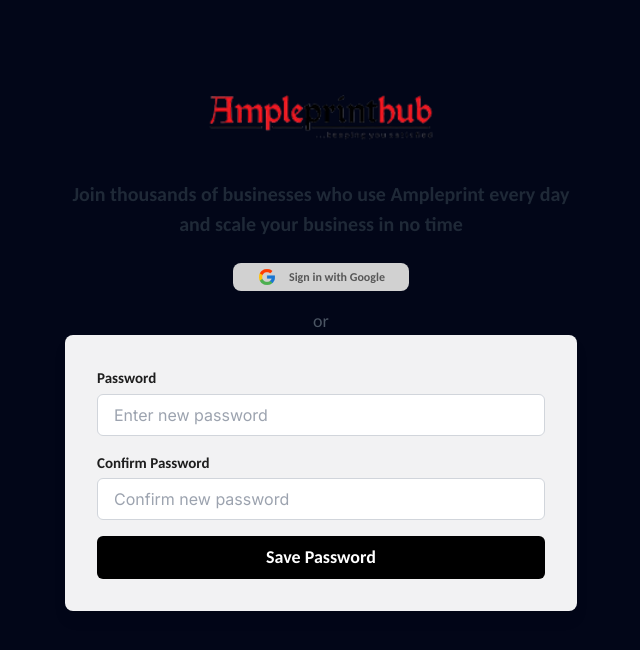
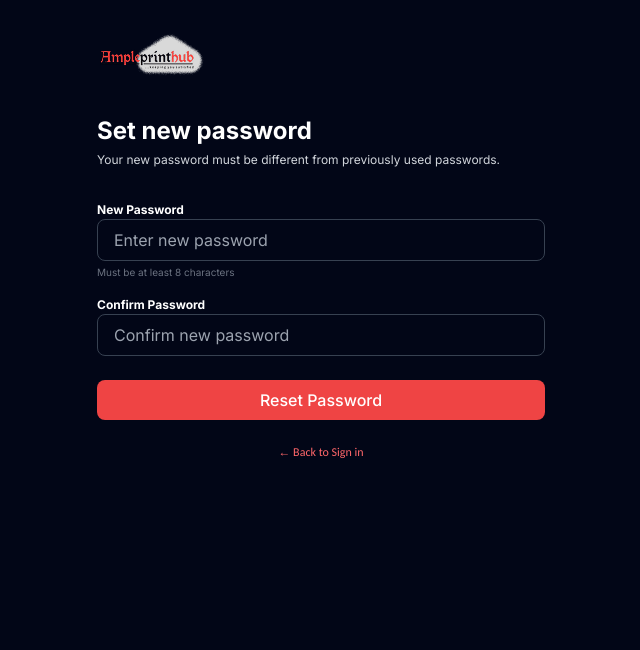
Before and after one commit to Dev-JoyA/ample--print-frontend, a Next.js app: page /auth/reset-password in a window 1280 px wide. Shown: the top 650 px of the page, without its empty margins (319-959 px from the left). Built offline with nearby package versions, Linux system fonts and the light colour scheme; a web font is replaced by a local one.

Commit message:
customer brief endpoint added

```diff
--- /dev/null
+++ b/src/app/auth/check-email/page.js
@@ -0,0 +1,57 @@
+// app/check-email/page.tsx
+import Link from "next/link";
+import Button from '@/components/ui/Button';
+
+const CheckEmailPage = () => {
+    return (
+        <div className="min-h-screen bg-slate-950 text-[#FFFFFF] pl-[4rem] pr-[4rem] pb-[3rem] flex flex-col">
+            <div className="max-w-md w-full mx-auto py-8 flex flex-col gap-8">
+                <div>
+                    <img className="" src="/images/logo/logo.png" alt="Logo" />
+                </div>
+                <div>
+                    <div className="mb-8 text-center">
+                        <div className="flex justify-center mb-4">
+                            <div className="w-16 h-16 bg-red-600/20 rounded-full flex items-center justify-center">
+                                <span className="text-4xl">✉️</span>
+                            </div>
+                        </div>
+                        <h1 className="font-inter font-[700] text-[24px] leading-[25px]">Check your email</h1>
+                        <p className="text-gray-300 text-[12px] pt-2">
+                            We've sent a password reset link to<br />
+                            <span className="text-white font-semibold">user@example.com</span>
+                        </p>
+                    </div>
+                    <div>
+                        <div className="flex justify-center mt-6 w-full">
+                            <Button variant="primary" size="md" className="w-full !justify-center">
+                                Open email app
+                            </Button>
+                        </div>
+
+                        <div className="flex items-center justify-center gap-4 mt-6 w-full">
+                            <span className="h-px flex-1 bg-gray-600"></span>
+                            <p className="text-gray-400 text-sm whitespace-nowrap">
+                                Didn't receive the email?
+                            </p>
+                            <span className="h-px flex-1 bg-gray-600"></span>
+                        </div>
+
+                        <div className="flex flex-col gap-3 mt-6">
+                            <Button variant="secondary" size="md" className="w-full !justify-center">
+                                Click to resend
+                            </Button>
+                        </div>
+                    </div>
+                    <p className="font-carlito text-sm sm:text-xs flex justify-center text-gray-600 mt-6">
+                        <Link href="/sign-in" className="text-[#FF676A] hover:underline flex items-center gap-1">
+                            ← Back to Sign in
+                        </Link>
+                    </p>
+               </div>
+            </div>
+        </div>
+    );
+}
+
+export default CheckEmailPage;
--- a/src/app/auth/forgot-password/page.js
+++ b/src/app/auth/forgot-password/page.js
@@ -1,95 +1,51 @@
-"use client"
-import { useState } from "react";
-import { useRouter } from "next/navigation";
-import Header from "../../ui/components/Header";
+// app/forgot-password/page.tsx
 import Link from "next/link";
+import Button from '@/components/ui/Button';
 
-const Page = () => {
-  const [formData, setFormData] = useState({
-    email: "",
-  });
-  const [isLoading, setIsLoading] = useState(false);
-  const [error, setError] = useState("");
-  const router = useRouter();
-
-  const handleChange = (e) => {
-    const { name, value } = e.target;
-    setFormData(prev => ({
-      ...prev,
-      [name]: value
-    }));
-  };
-
-  const handleSubmit = async (e) => {
-    e.preventDefault();
-    setIsLoading(true);
-    setError("");
-
-    try {
-      const response = await fetch("http://localhost:4001/auth/forgot-password", {
-        method: "POST",
-        headers: {
-          "Content-Type": "application/json"
-        },
-        body: JSON.stringify(formData)
-      });
-      const data = await response.json();
-      if (!response.ok) {
-        setError(data.message || "Forgot password failed");
-        setIsLoading(false);
-        return;
-      }
-      setFormData({
-        email: "",
-      });
-      setError(data.message || "password reset link sent");
-
-    } catch (error) {
-      console.error("Cannot fetch:", error);
-      setError(error.message || "Network error");
-    } finally {
-      setIsLoading(false);
-    }
-  };
-
+const ForgotPasswordPage = () => {
     return (
-    <div className="min-h-screen flex flex-col items-center justify-center p-4 sm:p-6 md:p-8 mt-[-100px]">
-        <Header isLoading={isLoading} />
-        {/* Content */}
-        <div className="w-full max-w-lg rounded-lg p-6 sm:p-8 bg-white/95 backdrop-blur-sm shadow-lg">
-            <div className="flex flex-col items-center">
-            <form onSubmit={handleSubmit} className="w-full flex flex-col gap-4">
-                {error && (
-                <div className={`text-sm text-center ${error.includes("successful") ? "text-green-500" : "text-red-500"}`}>
-                    {error}
+        <div className="min-h-screen bg-slate-950 text-[#FFFFFF] pl-[4rem] pr-[4rem] pb-[3rem] flex flex-col">
+            <div className="max-w-md w-full mx-auto py-8 flex flex-col gap-8">
+                <div>
+                    <img className="" src="/images/logo/logo.png" alt="Logo" />
                 </div>
-                )}
-                <div className="flex flex-col gap-1">
-                <label className="font-carlito text-[15px] font-[600] text-[#1E1E1E]">
-                    Email
-                </label>
+                <div>
+                    <div className="mb-8">
+                        <h1 className="font-inter font-[700] text-[24px] leading-[25px]">Forgot Password?</h1>
+                        <p className="text-gray-300 text-[12px] pt-2">
+                            No worries! Enter your email and we'll send you reset instructions.
+                        </p>
+                    </div>
+                    <div>
+                        <div className="flex flex-col gap-4">
+                            <div className="flex flex-col">
+                                <label className="font-bold text-[12px]" htmlFor="email">Email Address</label>
                                 <input
+                                    className="bg-slate-950 border border-gray-700 rounded-lg px-4 py-2 focus:outline-none focus:ring-2 focus:ring-gray-600"
                                     type="email"
+                                    id="email"
                                     name="email"
                                     placeholder="Enter your email"
-                    value={formData.email}
-                    onChange={handleChange}
                                     required
-                    className="px-4 py-2 border border-gray-300 rounded-md focus:outline-none focus:ring-2 focus:ring-blue-500"
                                 />
                             </div>
-                <button
-                type="submit"
-                disabled={isLoading}
-                className="px-6 py-2 bg-[#000000] text-white font-carlito text-[18px] font-[600] rounded-md hover:bg-blue-700 transition disabled:opacity-50"
-                >
-                {isLoading ? "Sending..." : "Send Reset Link"}
-                </button>
-            </form>
+                        </div>
+
+                        <div className="flex justify-center mt-6 w-full">
+                            <Button variant="primary" size="md" className="w-full !justify-center">
+                                Reset Password
+                            </Button>
+                        </div>
+                    </div>
+                    <p className="font-carlito text-sm sm:text-xs flex justify-center text-gray-600 mt-6">
+                        <Link href="/sign-in" className="text-[#FF676A] hover:underline flex items-center gap-1">
+                            ← Back to Sign in
+                        </Link>
+                    </p>
                </div>
             </div>
         </div>
     );
-};
+}
 
-export default Page;
+export default ForgotPasswordPage;
--- a/src/app/auth/reset-password/page.js
+++ b/src/app/auth/reset-password/page.js
@@ -1,115 +1,65 @@
-"use client"
-import { useState } from "react";
-import { useRouter } from "next/navigation";
-import Header from "../../ui/components/Header";
+// app/reset-password/page.tsx
 import Link from "next/link";
+import Button from '@/components/ui/Button';
 
-const Page = () => {
-  const [formData, setFormData] = useState({
-    password: "",
-    confirmPassword: ""
-  });
-  const [isLoading, setIsLoading] = useState(false);
-  const [error, setError] = useState("");
-  const router = useRouter();
-
-  const handleChange = (e) => {
-    const { name, value } = e.target;
-    setFormData(prev => ({
-      ...prev,
-      [name]: value
-    }));
-  };
-
-  const handleSubmit = async (e) => {
-    e.preventDefault();
-    setIsLoading(true);
-    setError("");
-
-    try {
-      const response = await fetch("http://localhost:4001/auth/reset-password", {
-        method: "POST",
-        headers: {
-          "Content-Type": "application/json"
-        },
-        body: JSON.stringify(formData)
-      });
-      const data = await response.json();
-      if (!response.ok) {
-        setError(data.message || "Reset password failed");
-        setIsLoading(false);
-        return;
-      }
-      setFormData({
-        password: "",
-        confirmPassword: ""
-      });
-      setError(data.message || "Reset password successful");
-      setTimeout(() => {
-        router.push("/sign-in");
-      }, 1500);
-    } catch (error) {
-      console.error("Cannot fetch:", error);
-      setError(error.message || "Network error");
-    } finally {
-      setIsLoading(false);
-    }
-  };
-
+const ResetPasswordPage = () => {
     return (
-    <div className="min-h-screen flex flex-col items-center justify-center p-4 sm:p-6 md:p-8 mt-[-100px]">
-        <Header isLoading={isLoading} />
-        {/* Content */}
-        <div className="w-full max-w-lg rounded-lg p-6 sm:p-8 bg-white/95 backdrop-blur-sm shadow-lg">
-            <div className="flex flex-col items-center">
-            <form onSubmit={handleSubmit} className="w-full max-w-md flex flex-col gap-4">
-                {error && (
-                <div className={`text-sm text-center ${error.includes("successful") ? "text-green-500" : "text-red-500"}`}>
-                    {error}
+        <div className="min-h-screen bg-slate-950 text-[#FFFFFF] pl-[4rem] pr-[4rem] pb-[3rem] flex flex-col">
+            <div className="max-w-md w-full mx-auto py-8 flex flex-col gap-8">
+                <div>
+                    <img className="" src="/images/logo/logo.png" alt="Logo" />
                 </div>
-                )}
-                <div className="flex flex-col gap-1">
-                <label className="font-carlito text-[15px] font-[600] text-[#1E1E1E]">
-                    Password
-                </label>
+                <div>
+                    <div className="mb-8">
+                        <h1 className="font-inter font-[700] text-[24px] leading-[25px]">Set new password</h1>
+                        <p className="text-gray-300 text-[12px] pt-2">
+                            Your new password must be different from previously used passwords.
+                        </p>
+                    </div>
+                    <div>
+                        <div className="flex flex-col gap-4">
+                            <div className="flex flex-col">
+                                <label className="font-bold text-[12px]" htmlFor="new-password">New Password</label>
                                 <input
+                                    className="bg-slate-950 border border-gray-700 rounded-lg px-4 py-2 focus:outline-none focus:ring-2 focus:ring-gray-600"
                                     type="password"
-                    id="password"
-                    name="password"
+                                    id="new-password"
+                                    name="new-password"
                                     placeholder="Enter new password"
-                    value={formData.password}
-                    onChange={handleChange}
                                     required
-                    className="px-4 py-2 border border-gray-300 rounded-md focus:outline-none focus:ring-2 focus:ring-blue-500"
+                                />
+                                <p className="text-gray-500 text-[10px] mt-1">
+                                    Must be at least 8 characters
+                                </p>
+                            </div>
+                            <div className="flex flex-col">
+                                <label className="font-bold text-[12px]" htmlFor="confirm-password">Confirm Password</label>
+                                <input
+                                    className="bg-slate-950 border border-gray-700 rounded-lg px-4 py-2 focus:outline-none focus:ring-2 focus:ring-gray-600"
+                                    type="password"
+                                    id="confirm-password"
+                                    name="confirm-password"
+                                    placeholder="Confirm new password"
+                                    required
                                 />
                             </div>
-                <div className="flex flex-col gap-1">
-                <label className="font-carlito text-[15px] font-[600] text-[#1E1E1E]">
-                    Confirm Password
-                </label>
-                <input
-                    type="password"
-                    id="confirm-password"
-                    name="confirmPassword"
-                    placeholder="Confirm new password"
-                    value={formData.confirmPassword}
-                    onChange={handleChange}
-                    required
-                    className="px-4 py-2 border border-gray-300 rounded-md focus:outline-none focus:ring-2 focus:ring-blue-500"
-                />
                         </div>
-                <button
-                type="submit"
-                disabled={isLoading}
-                className="px-6 py-2 bg-[#000000] text-white font-carlito text-[18px] font-[600] rounded-md hover:bg-blue-700 transition disabled:opacity-50"
-                >
-                {isLoading ? "Setting..." : "Save Password"}
-                </button>
-            </form>
+
+                        <div className="flex justify-center mt-6 w-full">
+                            <Button variant="primary" size="md" className="w-full !justify-center">
+                                Reset Password
+                            </Button>
+                        </div>
+                    </div>
+                    <p className="font-carlito text-sm sm:text-xs flex justify-center text-gray-600 mt-6">
+                        <Link href="/sign-in" className="text-[#FF676A] hover:underline flex items-center gap-1">
+                            ← Back to Sign in
+                        </Link>
+                    </p>
                </div>
             </div>
         </div>
     );
-};
+}
 
-export default Page;
+export default ResetPasswordPage;
```
Also changed, not shown: src/app/auth/reset-success-page/page.js (added, +39 -0 lines). Lines whose indentation alone changed are shown as unchanged.
